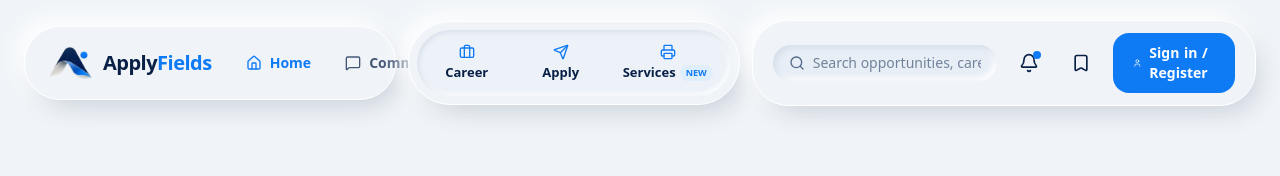
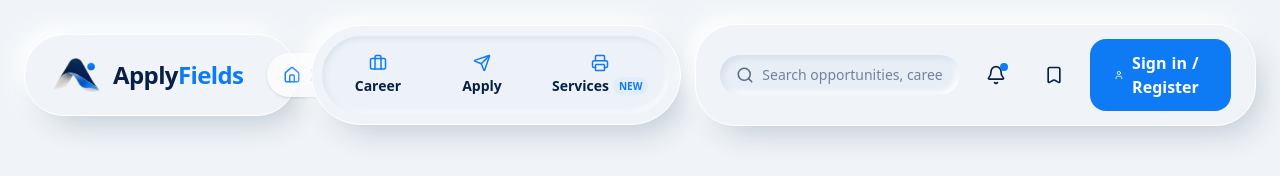
Before and after one commit to ApplyFields-in/applyfields, a Next.js app in the folder apps/web/: page / in a window 1280 px wide. Shown: the top 176 px of the page. Built offline with nearby package versions, Linux system fonts and the light colour scheme; no server answers.

Commit message:
style(web): enlarge navbar capsules, logo, icons, and action buttons

```diff
--- a/apps/web/src/components/layout/floating-capsule-navbar.tsx
+++ b/apps/web/src/components/layout/floating-capsule-navbar.tsx
@@ -123,92 +123,92 @@ export function FloatingCapsuleNavbar() {
   }
 
   return (
-    <header className="sticky top-3 sm:top-5 z-50 mx-auto w-full max-w-[1420px] px-3 sm:px-6 mb-6 sm:mb-9">
-      <div className="grid grid-cols-1 gap-3 lg:grid-cols-[1fr_auto_1fr] items-center">
+    <header className="sticky top-4 sm:top-6 z-50 mx-auto w-full max-w-[1460px] px-3 sm:px-6 mb-7 sm:mb-10">
+      <div className="grid grid-cols-1 gap-3.5 lg:grid-cols-[1fr_auto_1fr] items-center">
         {/* Left: Brand + Nav Links */}
-        <div className="flex min-w-0 items-center justify-start gap-3 sm:gap-5 rounded-[36px] border border-white bg-[#F0F4F8] px-4 py-3 sm:px-6 sm:py-3.5 shadow-[8px_12px_28px_-10px_rgba(8,32,70,0.22),-8px_-8px_22px_rgba(255,255,255,0.95)]">
-          <Link href="/" className="flex items-center gap-2.5 group shrink-0">
+        <div className="flex min-w-0 items-center justify-start gap-4 sm:gap-6 rounded-[40px] border border-white bg-[#F0F4F8] px-5 py-3.5 sm:px-7 sm:py-4 shadow-[10px_14px_32px_-10px_rgba(8,32,70,0.24),-8px_-8px_24px_rgba(255,255,255,0.95)]">
+          <Link href="/" className="flex items-center gap-3 group shrink-0">
             {/* Origami-style ApplyFields Logo */}
-            <Image src="/logo-mark.png" alt="ApplyFields Logo" width={42} height={42} unoptimized className="size-10 sm:size-11 shrink-0 object-contain transition-transform group-hover:scale-105" />
-            <span className="hidden whitespace-nowrap text-lg sm:text-xl font-black tracking-tight text-[#082046] sm:inline">
+            <Image src="/logo-mark.png" alt="ApplyFields Logo" width={48} height={48} unoptimized className="size-11 sm:size-12 shrink-0 object-contain transition-transform group-hover:scale-105" />
+            <span className="hidden whitespace-nowrap text-xl sm:text-2xl font-black tracking-tight text-[#082046] sm:inline">
               Apply<span className="text-[#0e7bf4]">Fields</span>
             </span>
           </Link>
 
-          <nav className="hidden items-center gap-1.5 text-sm font-bold text-[#435775] md:flex">
+          <nav className="hidden items-center gap-2 text-sm sm:text-base font-extrabold text-[#435775] md:flex">
             <Link
               href="/"
-              className={`flex items-center gap-2 rounded-full px-3.5 py-2 transition-colors ${
-                isHome ? 'text-[#0e7bf4]' : 'hover:bg-white hover:text-[#082046]'
+              className={`flex items-center gap-2 rounded-full px-4 py-2.5 transition-colors ${
+                isHome ? 'text-[#0e7bf4] bg-white/70 shadow-sm' : 'hover:bg-white hover:text-[#082046]'
               }`}
             >
-              <Home className="size-4" />
+              <Home className="size-4 sm:size-4.5" />
               <span>{t('nav_home', 'Home')}</span>
             </Link>
             <Link
               href="/community"
-              className={`flex items-center gap-2 rounded-full px-3.5 py-2 transition-colors ${
-                isCommunity ? 'text-[#0e7bf4]' : 'hover:bg-white hover:text-[#082046]'
+              className={`flex items-center gap-2 rounded-full px-4 py-2.5 transition-colors ${
+                isCommunity ? 'text-[#0e7bf4] bg-white/70 shadow-sm' : 'hover:bg-white hover:text-[#082046]'
               }`}
             >
-              <MessageSquare className="size-4" />
+              <MessageSquare className="size-4 sm:size-4.5" />
               <span>{t('nav_community', 'Community')}</span>
             </Link>
             <Link
               href="/documents"
-              className="flex items-center gap-2 rounded-full px-3.5 py-2 transition-colors hover:bg-white hover:text-[#082046]"
+              className="flex items-center gap-2 rounded-full px-4 py-2.5 transition-colors hover:bg-white hover:text-[#082046]"
             >
-              <FolderOpen className="size-4" />
+              <FolderOpen className="size-4 sm:size-4.5" />
               <span>{t('nav_documents', 'Resources')}</span>
             </Link>
           </nav>
         </div>
 
         {/* Center: Career / Apply / Services Mode Switcher Capsule */}
-        <div className="flex items-center justify-center justify-self-center rounded-full border border-white bg-[#F0F4F8] p-2 shadow-[8px_12px_28px_-10px_rgba(8,32,70,0.22),-8px_-8px_22px_rgba(255,255,255,0.95)]">
-          <div className="flex items-center gap-1.5 rounded-full bg-[#edf2f8] p-1.5 shadow-[inset_2px_2px_5px_#d8e0eb,inset_-2px_-2px_5px_#ffffff]">
+        <div className="flex items-center justify-center justify-self-center rounded-full border border-white bg-[#F0F4F8] p-2.5 shadow-[10px_14px_32px_-10px_rgba(8,32,70,0.24),-8px_-8px_24px_rgba(255,255,255,0.95)]">
+          <div className="flex items-center gap-2 rounded-full bg-[#edf2f8] p-2 shadow-[inset_2px_2px_6px_#d8e0eb,inset_-2px_-2px_6px_#ffffff]">
             <Link
               href="/career"
-              className={`flex min-w-[78px] sm:min-w-[88px] flex-col items-center gap-1 rounded-full px-3 py-2 text-xs sm:text-[13px] font-bold transition-all ${
+              className={`flex min-w-[84px] sm:min-w-[96px] flex-col items-center gap-1 rounded-full px-3.5 py-2.5 text-xs sm:text-sm font-extrabold transition-all ${
                 isCareer
-                  ? 'bg-[#F0F4F8] text-[#0e7bf4] shadow-[3px_3px_7px_#d8e0eb,-3px_-3px_7px_#ffffff]'
+                  ? 'bg-[#F0F4F8] text-[#0e7bf4] shadow-[3px_3px_8px_#d8e0eb,-3px_-3px_8px_#ffffff]'
                   : 'text-[#082046] hover:text-[#0e7bf4]'
               }`}
             >
-              <Briefcase className="size-4 text-[#0e7bf4]" />
+              <Briefcase className="size-4 sm:size-4.5 text-[#0e7bf4]" />
               <span>{t('nav_career', 'Career')}</span>
             </Link>
             <Link
               href="/apply"
-              className={`flex min-w-[78px] sm:min-w-[88px] flex-col items-center gap-1 rounded-full px-3 py-2 text-xs sm:text-[13px] font-bold transition-all ${
+              className={`flex min-w-[84px] sm:min-w-[96px] flex-col items-center gap-1 rounded-full px-3.5 py-2.5 text-xs sm:text-sm font-extrabold transition-all ${
                 isApply
-                  ? 'bg-[#F0F4F8] text-[#0e7bf4] shadow-[3px_3px_7px_#d8e0eb,-3px_-3px_7px_#ffffff]'
+                  ? 'bg-[#F0F4F8] text-[#0e7bf4] shadow-[3px_3px_8px_#d8e0eb,-3px_-3px_8px_#ffffff]'
                   : 'text-[#082046] hover:text-[#0e7bf4]'
               }`}
             >
-              <Send className="size-4 text-[#0e7bf4]" />
+              <Send className="size-4 sm:size-4.5 text-[#0e7bf4]" />
               <span>{t('nav_apply', 'Apply')}</span>
             </Link>
             <a
               href={SERVICE_PORTAL_URL}
-              className="flex min-w-[78px] sm:min-w-[88px] flex-col items-center gap-1 rounded-full px-3 py-2 text-xs sm:text-[13px] font-bold transition-all text-[#082046] hover:text-[#0e7bf4] relative group"
+              className="flex min-w-[84px] sm:min-w-[96px] flex-col items-center gap-1 rounded-full px-3.5 py-2.5 text-xs sm:text-sm font-extrabold transition-all text-[#082046] hover:text-[#0e7bf4] relative group"
               title="Citizen Services: MeeSeva, CSC, PAN, Aadhaar & Xerox"
             >
-              <Printer className="size-4 text-[#0e7bf4]" />
+              <Printer className="size-4 sm:size-4.5 text-[#0e7bf4]" />
               <span className="flex items-center gap-1">
                 <span>Services</span>
-                <span className="text-[9px] font-black uppercase text-[#0e7bf4] bg-[#e0edfb] px-1.5 py-0.5 rounded-full">New</span>
+                <span className="text-[10px] font-black uppercase text-[#0e7bf4] bg-[#e0edfb] px-1.5 py-0.5 rounded-full">New</span>
               </span>
             </a>
           </div>
         </div>
 
         {/* Right: Search + Notifications + Saved + User Avatar / Sign In */}
-        <div className="flex items-center justify-end justify-self-end gap-2 sm:gap-3 rounded-[36px] border border-white bg-[#F0F4F8] px-4 sm:px-5 py-2.5 sm:py-3 shadow-[8px_12px_28px_-10px_rgba(8,32,70,0.22),-8px_-8px_22px_rgba(255,255,255,0.95)]">
+        <div className="flex items-center justify-end justify-self-end gap-2.5 sm:gap-3.5 rounded-[40px] border border-white bg-[#F0F4F8] px-5 sm:px-6 py-3 sm:py-3.5 shadow-[10px_14px_32px_-10px_rgba(8,32,70,0.24),-8px_-8px_24px_rgba(255,255,255,0.95)]">
           {/* Search Input Pill */}
           <form onSubmit={handleSearchSubmit} className="relative hidden md:block">
-            <div className="flex w-36 sm:w-44 lg:w-56 items-center rounded-full bg-[#e8eef6] px-4 py-2 shadow-[inset_3px_3px_6px_#d5deea,inset_-3px_-3px_6px_#ffffff] transition-all focus-within:ring-2 focus-within:ring-[#0e7bf4]/20">
-              <Search className="mr-2 size-4 shrink-0 text-[#526987]" />
+            <div className="flex w-40 sm:w-48 lg:w-60 items-center rounded-full bg-[#e8eef6] px-4 py-2.5 shadow-[inset_3px_3px_6px_#d5deea,inset_-3px_-3px_6px_#ffffff] transition-all focus-within:ring-2 focus-within:ring-[#0e7bf4]/20">
+              <Search className="mr-2 size-4 sm:size-4.5 shrink-0 text-[#526987]" />
               <input
                 type="text"
                 placeholder={t('nav_search', 'Search opportunities...')}
@@ -222,20 +222,20 @@ export function FloatingCapsuleNavbar() {
           {/* Notifications */}
           <Link
             href="/notifications"
-            className="relative rounded-full p-2.5 text-[#082046] transition-colors hover:bg-white hover:text-[#0e7bf4]"
+            className="relative rounded-full p-2.5 sm:p-3 text-[#082046] transition-colors hover:bg-white hover:text-[#0e7bf4]"
             title={t('nav_notifications', 'Notifications')}
           >
-            <Bell className="size-4 sm:size-5" />
-            <span className="absolute top-2 right-2 size-2 bg-[#0e7bf4] rounded-full" />
+            <Bell className="size-4.5 sm:size-5" />
+            <span className="absolute top-2.5 right-2.5 size-2 bg-[#0e7bf4] rounded-full" />
           </Link>
 
           {/* Bookmarks / Saved */}
           <Link
             href="/saved"
-            className="hidden sm:block rounded-full p-2.5 text-[#082046] transition-colors hover:bg-white hover:text-[#0e7bf4]"
+            className="hidden sm:block rounded-full p-2.5 sm:p-3 text-[#082046] transition-colors hover:bg-white hover:text-[#0e7bf4]"
             title={t('nav_saved', 'Saved Opportunities')}
           >
-            <Bookmark className="size-4 sm:size-5" />
+            <Bookmark className="size-4.5 sm:size-5" />
           </Link>
 
           {/* User Profile Pill & Dropdown / Sign in & Register */}
@@ -247,15 +247,15 @@ export function FloatingCapsuleNavbar() {
                 onClick={() => setDropdownOpen(!dropdownOpen)}
                 className="flex items-center gap-2.5 rounded-full px-2 py-1.5 transition-colors hover:bg-[#ffffff]"
               >
-                <div className="flex size-9 sm:size-10 items-center justify-center rounded-full bg-[#0e7bf4] text-xs sm:text-sm font-bold text-[#ffffff] shadow-sm">
-                  {initials || <User className="size-4" aria-hidden="true" />}
+                <div className="flex size-10 sm:size-11 items-center justify-center rounded-full bg-[#0e7bf4] text-sm sm:text-base font-extrabold text-[#ffffff] shadow-sm">
+                  {initials || <User className="size-4.5" aria-hidden="true" />}
                 </div>
-                <span className="hidden max-w-[120px] truncate text-sm sm:text-base font-semibold text-[#082046] sm:inline">{displayName}</span>
+                <span className="hidden max-w-[130px] truncate text-sm sm:text-base font-bold text-[#082046] sm:inline">{displayName}</span>
                 <ChevronDown className="size-3.5 text-[#435775]" />
               </button>
 
               {dropdownOpen && (
-                <div className="absolute right-0 z-50 mt-2.5 w-56 rounded-2xl border border-[#d3ddeb] bg-[#ffffff] py-2 text-xs sm:text-sm shadow-xl animate-in fade-in slide-in-from-top-1">
+                <div className="absolute right-0 z-50 mt-2.5 w-60 rounded-2xl border border-[#d3ddeb] bg-[#ffffff] py-2 text-sm shadow-xl animate-in fade-in slide-in-from-top-1">
                   <div className="border-b border-[#e3eaf3] px-4 py-2.5">
                     <p className="truncate font-bold text-[#082046]">{displayName}</p>
                     <p className="truncate text-xs text-[#536780]">{user.email}</p>
@@ -296,9 +296,9 @@ export function FloatingCapsuleNavbar() {
             <div className="flex items-center gap-2">
               <Link
                 href="/login"
-                className="flex items-center gap-2 rounded-2xl bg-[#0e7bf4] px-5 py-2.5 text-xs sm:text-sm font-bold text-white shadow-clay-btn-azure transition hover:bg-[#0c6fdc] active:scale-95"
+                className="flex items-center gap-2 rounded-2xl bg-[#0e7bf4] px-6 py-3 text-sm sm:text-base font-extrabold text-white shadow-clay-btn-azure transition hover:bg-[#0c6fdc] active:scale-95"
               >
-                <User className="size-4" />
+                <User className="size-4.5" />
                 <span>Sign in / Register</span>
               </Link>
             </div>
```
